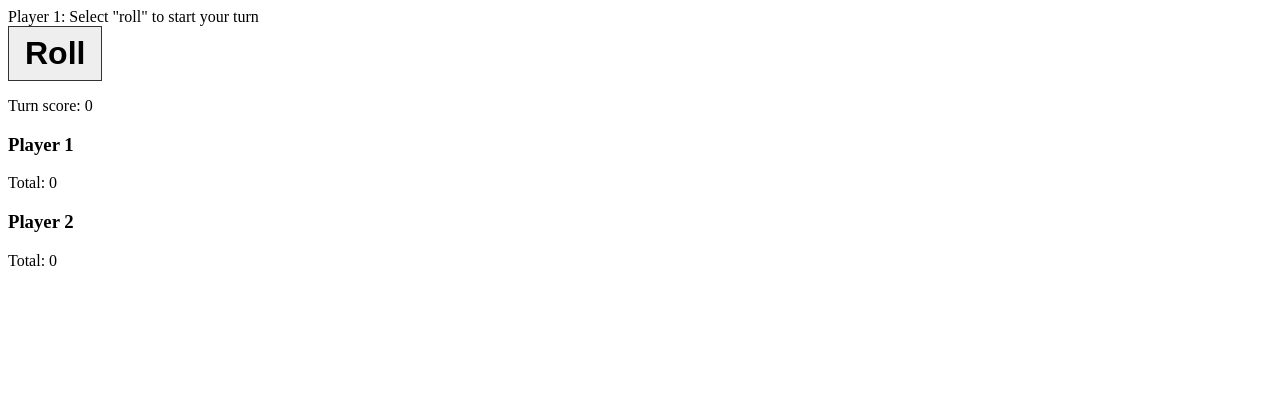
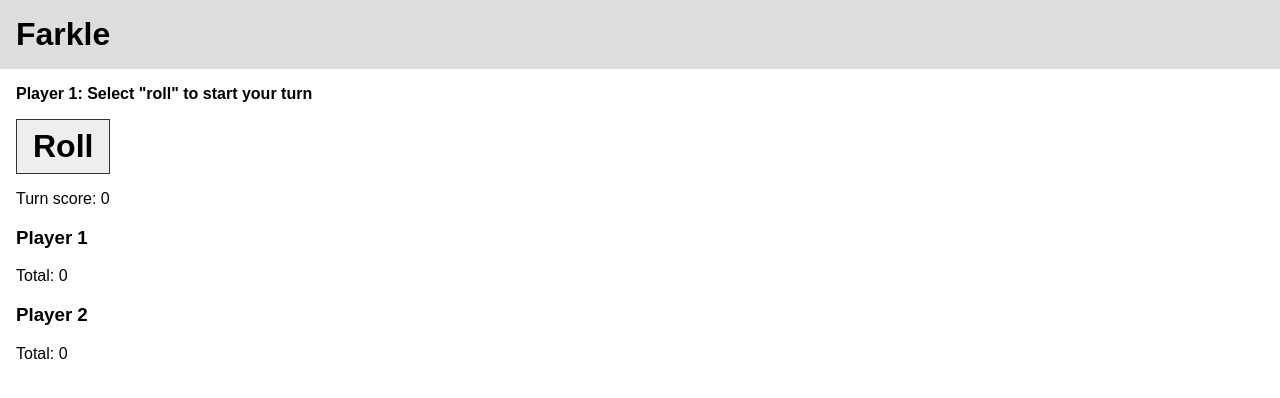
Before and after one commit to robballou/react-farkle, a React app: page / in a window 1280 px wide. Built offline with nearby package versions, Linux system fonts and the light colour scheme.

Commit message:
Updated tests, added docker-compose for development... turns are working better now

```diff
--- a/index.html
+++ b/index.html
@@ -3,24 +3,12 @@
   <head>
     <meta charset="utf-8">
     <title>Farkle</title>
-    <style media="screen">
-      button {
-        background: #eee;
-        border: 1px solid #333;
-        padding: 0.25em 0.5em;
-        font-weight: bold;
-        font-size: 2em;
-      }
-
-      button.die {
-        margin: 0 1em 0 0 ;
-      }
-      button.die.selected {
-        background: yellow;
-      }
-    </style>
+    <link rel="stylesheet" href="build/css/screen.css" />
   </head>
   <body>
+    <header>
+      <h1>Farkle</h1>
+    </header>
     <div id="root">
     </div>
     <script src="build/index.js"></script>
--- /dev/null
+++ b/sass/components/_header.scss
@@ -0,0 +1,11 @@
+header {
+  width: 100%;
+  background: #ddd;
+  padding: 1em 0 0 1em;
+  margin: 0;
+
+  h1 {
+    margin: 0;
+    padding: 0 0 .5em;
+  }
+}
--- /dev/null
+++ b/sass/components/_turn_indicator.scss
@@ -0,0 +1,4 @@
+div.turnIndicator {
+  font-weight: bold;
+  padding-bottom: 1em;
+}
--- /dev/null
+++ b/sass/screen.scss
@@ -0,0 +1,21 @@
+body {
+  font-family: sans-serif;
+  margin: 0;
+  padding: 0;
+}
+
+#root {
+  padding: 1em 0 1em 1em;
+}
+
+button {
+  background: #eee;
+  border: 1px solid #333;
+  padding: 0.25em 0.5em;
+  font-weight: bold;
+  font-size: 2em;
+}
+
+@import 'components/die';
+@import 'components/header';
+@import 'components/turn_indicator';
--- a/src/components/Game.js
+++ b/src/components/Game.js
@@ -1,5 +1,5 @@
 import React from 'react';
-import {merge} from 'lodash';
+import {merge, pick} from 'lodash';
 
 import Actions from './Actions';
 import PlayerRoll from './PlayerRoll';
@@ -56,35 +56,17 @@ export default class Game extends React.Component {
   constructor() {
     super();
 
-    this.state = {
-      currentPlayer: 1,
-      currentMessage: 'Select "roll" to start your turn',
+    this.state = this.getState();
 
-      // collection of dice values (e.g. the dot-values only)
-      dice: [],
-
-      // collection of the dice available with some metdata about state
-      availableDice: [],
-
-      // roll count, used to help differentiate between die indices
-      roll: 1,
-
-      ruleResults: {},
-
-      selectedDie: [],
-      diceRemaining: 6,
-      messages: [],
-      turnScore: 0,
-      scoreboard: {
-        1: [],
-        2: [],
-      },
-    };
-
+    // these are the rules used for this game ... broken out by specific events
+    // that they need to be used for.
     this.rules = {
+      // post-roll functionality
       roll: [
         Farkled
       ],
+
+      // selected a die...
       select: [
         InitialTurn500,
       ]
@@ -100,21 +82,67 @@ export default class Game extends React.Component {
     return alreadySelected.length > 0;
   }
 
+  getState() {
+    return {
+      // current player number (1-index)
+      currentPlayer: 1,
+
+      // the current message to display
+      currentMessage: 'Select "roll" to start your turn',
+
+      // collection of dice values (e.g. the dot-values only)
+      dice: [],
+
+      // collection of the dice available with some metdata about state
+      availableDice: [],
+
+      // roll count, used to help differentiate between die indices
+      roll: 1,
+
+      // capture the results of rules here so that they can be shared with
+      // components as needed.
+      ruleResults: {},
+
+      // dice that the player has selected
+      selectedDie: [],
+
+      // number of dice remaining on the table
+      diceRemaining: 6,
+
+      messages: [],
+
+      // current turn score...
+      turnScore: 0,
+
+      farkled: false,
+
+      // the scoreboard for this game (currently hardcoded for two players)
+      scoreboard: {
+        1: [],
+        2: [],
+      },
+    };
+  }
+
+  /**
+   * Accept the score and move to the next player.
+   */
   nextPlayer() {
     const next = (this.state.currentPlayer == 1) ? 2 : 1;
 
     // add the player's score to the overall scoreboard...
-    const scoreboard = this.state.scoreboard;
-    scoreboard[this.state.currentPlayer].push(this.state.turnScore);
+    if (this.state.turnScore !== 0 && this.state.turnScore.farkled === false) {
+      const scoreboard = this.state.scoreboard;
+      scoreboard[this.state.currentPlayer].push(this.state.turnScore);
+    }
+    else {
+      console.log({nextPlayer: this.state.turnScore});
+    }
+    this.state.currentPlayer = next;
 
     // update the state...
-    this.setState({
-      turnScore: 0,
-      roll: 1,
-      scoreboard,
-      currentPlayer: next,
-      messages: [`Player ${this.state.currentPlayer}, select roll to start your turn`]
-    });
+    const newState = merge(this.getState(), pick(this.state, ['scoreboard', 'currentPlayer']));
+    this.setState(newState);
   }
 
   /**
@@ -180,7 +208,10 @@ export default class Game extends React.Component {
 
     // check the farkled roll...
     const farkled = (ruleResults.filter((rule) => rule.rule == 'Farkled'))[0].passed === false;
-    console.log({results: (ruleResults.filter((rule) => rule.rule == 'Farkled')), farkled});
+    const turnScore = this.state.turnScore;
+    if (farkled) {
+      turnScore.farkled = true;
+    }
 
     // const farkled = didFarkle(newDice);
     const currentMessage = farkled ? 'Farkled!' : 'Select die to score';
@@ -188,6 +219,7 @@ export default class Game extends React.Component {
       dice: newDice,
       currentMessage,
       farkled,
+      turnScore,
       ruleResults: this.updateRuleResults('roll', passedRules, ruleResults),
     });
   }
@@ -196,6 +228,10 @@ export default class Game extends React.Component {
    * Player selected a die, so score it...
    */
   selectDie(selected) {
+    if (this.state.farkled) {
+      return;
+    }
+
     // check if this dice is already selected
     if (this.alreadySelected(selected)) {
       this.state.selectedDie = this.removeSelected(selected);
--- a/src/utils/score.js
+++ b/src/utils/score.js
@@ -38,9 +38,13 @@ export function normalizeDice(dice) {
   });
 }
 
+function turnScoreObject() {
+  return {score: 0, items: [], errors: [], farkled: false};
+}
+
 export function score(allDiceRolls) {
   const rolls = groupBy(allDiceRolls, (die) => (isNumber(die)) ? 0 : die.roll);
-  const thisScore = {score: 0, items: [], errors: []};
+  const thisScore = turnScoreObject();
   forIn(rolls, (dice, key) => {
     const rollScore = scoreRoll(dice);
     thisScore.score += rollScore.score;
@@ -54,7 +58,7 @@ export function score(allDiceRolls) {
  * Score a single dice roll.
  */
 export function scoreRoll(dice) {
-  const thisScore = {score: 0, items: [], errors: []};
+  const thisScore = turnScoreObject();
   const thisDice = normalizeDice(dice);
 
   // map the selected die into the respective scores, starting from the high
```
Also changed, not shown: docker-compose.dev.yml (added, +9 -0 lines), package.json (+6 -1 lines), sass/components/_die.scss (added, +7 -0 lines), test/rules.js (+1 -2 lines), test/score.js (+14 -0 lines), README.md, build/css/screen.css (added), build/index.html (added), 3 other files.
